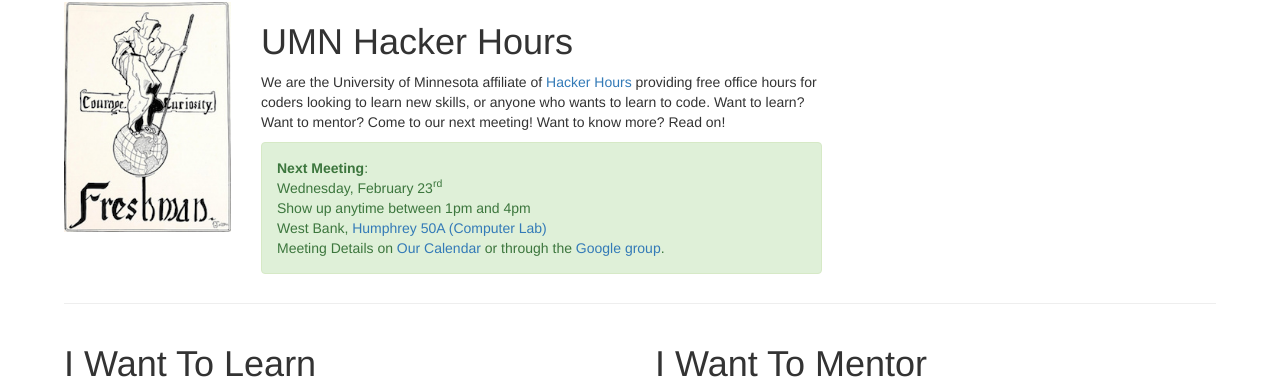
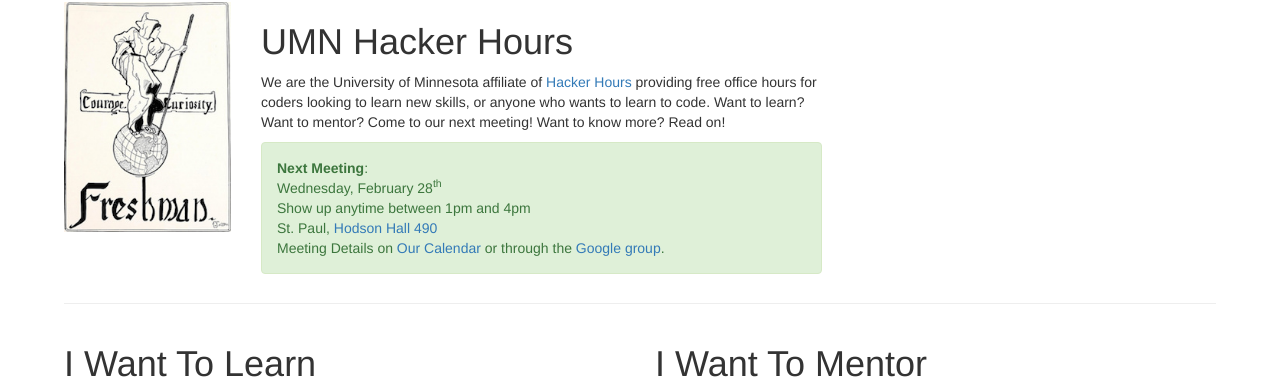
Before and after one commit to umnhackerhours/umnhackerhours.github.io, a Jekyll site: the page built from index.markdown, in a window 1280 px wide. Shown: the part 102-481 px from the top of the page. Built offline with Jekyll 4.4.1, drawn with Linux system fonts in a browser that asks for light colours.

Commit message:
2018-02-28

```diff
--- a/index.markdown
+++ b/index.markdown
@@ -13,13 +13,13 @@ description: Home
       <div class="alert alert-success" role="alert">
         <a class="anchor" id="next_meeting"></a>
         <strong>Next Meeting</strong>:<br />
-        Wednesday, February 23<sup>rd</sup><br />
+        Wednesday, February 28<sup>th</sup><br />
         Show up anytime between 1pm and 4pm<br />
         <!-- East Bank, <a href="https://roomsearch.umn.edu/roomsearch/#/rooms/6b2fc4e1-60f0-4d06-adb3-f2c58e314c6c">Nicholson Hall 345</a><br /> -->
         <!-- West Bank, <a href="https://roomsearch.umn.edu/roomsearch/#/rooms/69098659-4825-45b7-96d5-902f6b428017">Humphrey 50A (Computer Lab)</a><br /> -->
         <!-- St. Paul, <a href="https://roomsearch.umn.edu/roomsearch/#/rooms/c0619129-43e2-495e-98e3-5868ea0cc817">Hodson Hall 490</a><br /> -->
 
-        West Bank, <a href="https://roomsearch.umn.edu/roomsearch/#/rooms/69098659-4825-45b7-96d5-902f6b428017">Humphrey 50A (Computer Lab)</a><br />
+        St. Paul, <a href="https://roomsearch.umn.edu/roomsearch/#/rooms/c0619129-43e2-495e-98e3-5868ea0cc817">Hodson Hall 490</a><br />
         Meeting Details on <a href="https://www.google.com/calendar/embed?src=umn.edu_ii9odmho4m63bsq19879mu0iis%40group.calendar.google.com&ctz=America/Chicago">Our Calendar</a> or through the <a href='https://groups.google.com/a/umn.edu/d/hackerhours'>Google group</a>.
       </div>
     </div>
```
